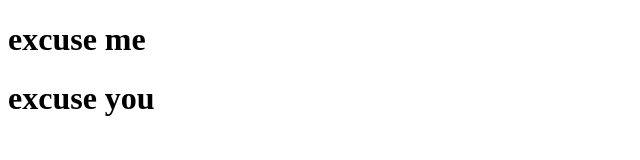
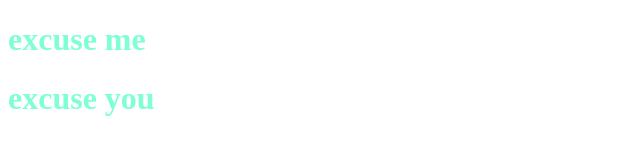
Before and after one commit to 19WH1A0524/trial999, a plain HTML site: page index.html in a window 1280 px wide. Shown: the whole page, without its empty margins (0-640 px from the left). Drawn offline with Linux system fonts and the light colour scheme.

Commit message:
added styling

```diff
--- a/index.html
+++ b/index.html
@@ -5,6 +5,11 @@
     <meta http-equiv="X-UA-Compatible" content="IE=edge">
     <meta name="viewport" content="width=device-width, initial-scale=1.0">
     <title>Document</title>
+    <style>
+        h1{
+            color: aquamarine;
+        }
+    </style>
 </head>
 <body>
     <h1> excuse me</h1>
```
